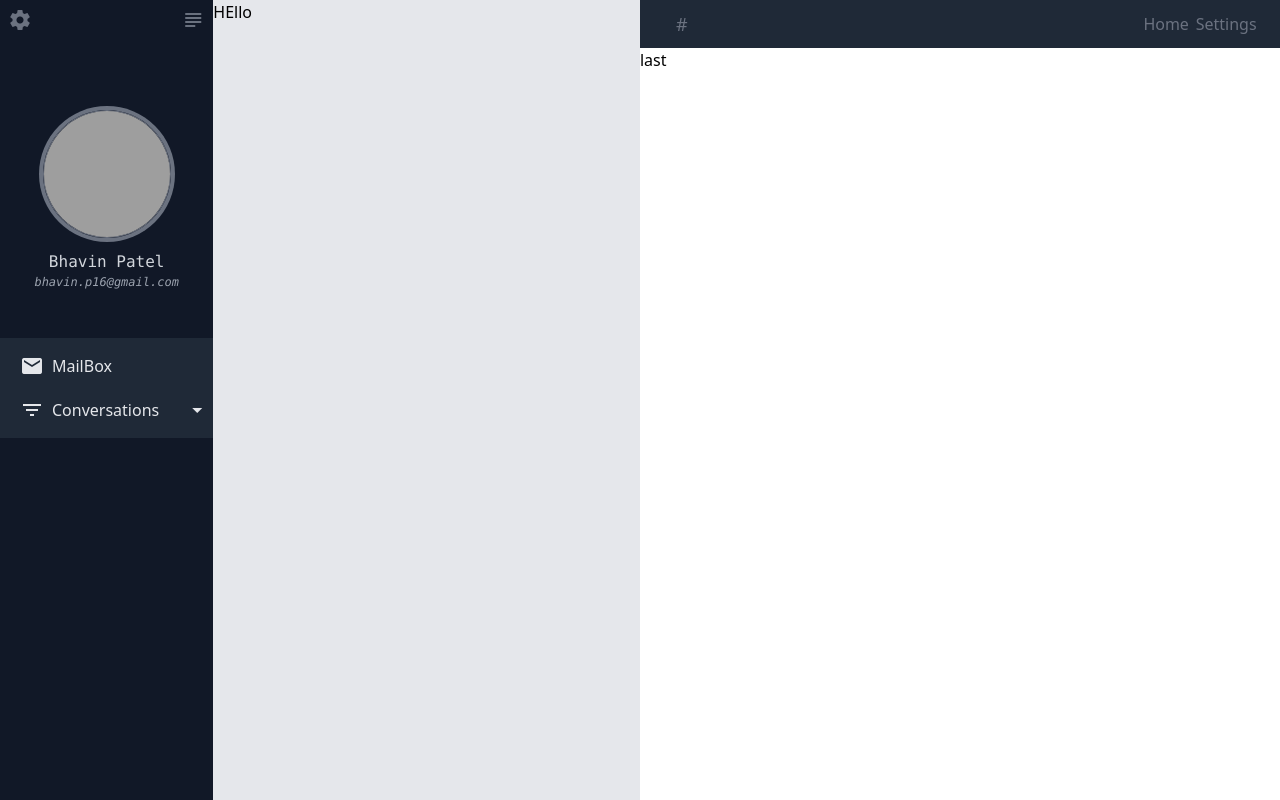
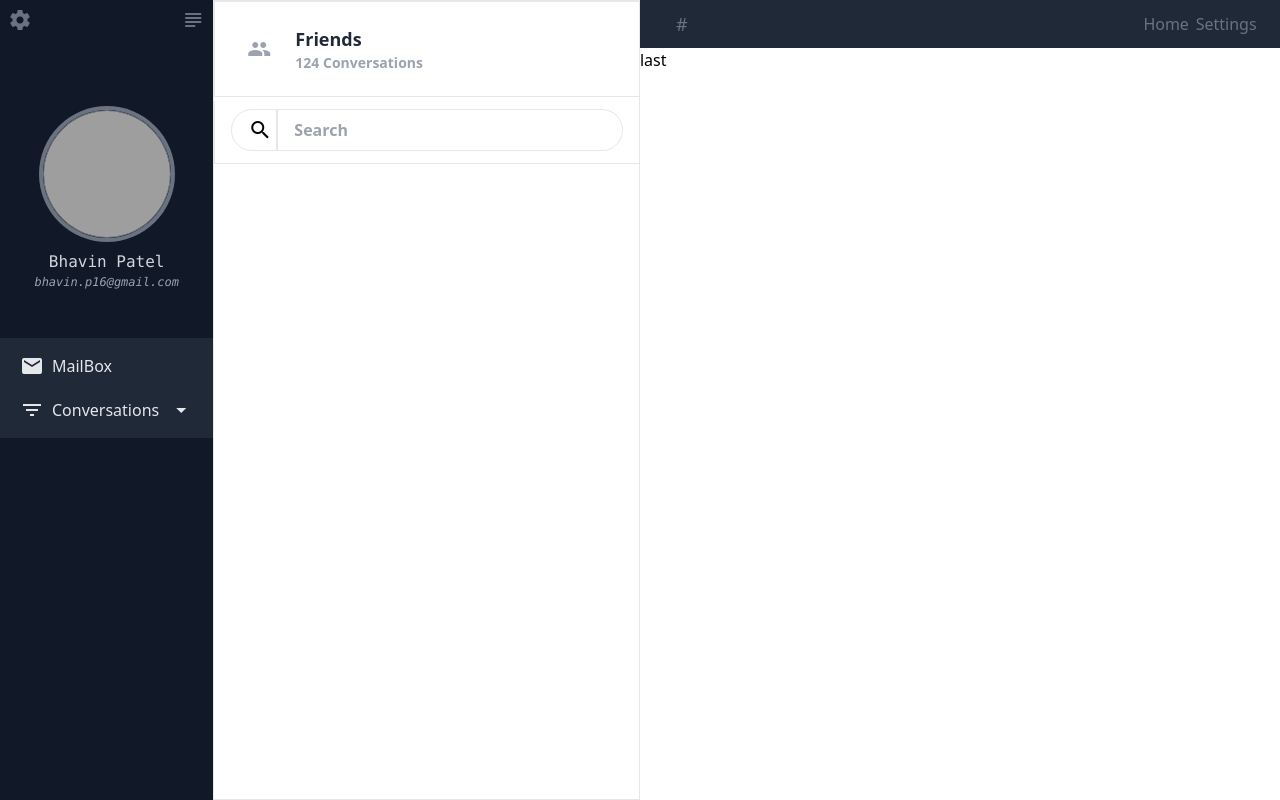
Before and after one commit to bhavinp16/Swift, a React (Create React App) app in the folder client/swift/: page / in a window 1280 px wide. Built offline with nearby package versions, Linux system fonts and the light colour scheme; grey boxes are pictures that could not be loaded.

Commit message:
second col topbar done

```diff
--- a/client/swift/src/Components/Col1selections.js
+++ b/client/swift/src/Components/Col1selections.js
@@ -20,10 +20,10 @@ function Col1selections() {
     }
 
     return (
-        <div className="flex flex-col justify-begin mt-12 bg-gray-800 w-full ">
-            <button className="text-gray-200 w-full mt-2 hover:bg-gray-700 text-md mx-2 flex justify-begin px-3 py-2 focus:outline-none focus:bg-gray-700 rounded rounded-lg" onClick={maildropb}><i className="material-icons">mail</i> <p className="ml-2">MailBox</p> </button>
+        <div className="flex flex-col justify-begin mt-12 bg-gray-800 ">
+            <button className="text-gray-200  mt-2 hover:bg-gray-700 text-md mx-2 flex justify-begin px-3 py-2 focus:outline-none focus:bg-gray-700 rounded rounded-lg" onClick={maildropb}><i className="material-icons">mail</i> <p className="ml-2">MailBox</p> </button>
 
-            <button className="text-gray-200 w-full mt-1 mb-2 hover:bg-gray-700 focus:bg-gray-700 text-md mx-2 flex justify-begin px-3 py-2 focus:outline-none flex justify-between rounded rounded-lg" onClick={conversationb}>
+            <button className="text-gray-200 mt-1 mb-2 hover:bg-gray-700 focus:bg-gray-700 text-md mx-2 flex justify-begin px-3 py-2 focus:outline-none flex justify-between rounded rounded-lg" onClick={conversationb}>
             <div className="flex "><i className="material-icons">filter_list</i><p className="ml-2">Conversations</p> </div>
             <i class="material-icons ">arrow_drop_down</i> </button>
 
--- a/client/swift/src/Components/SecondCol.js
+++ b/client/swift/src/Components/SecondCol.js
@@ -1,9 +1,10 @@
 import React from 'react'
+import Secondcoltopbar from './Secondcoltopbar'
 
 function SecondCol() {
     return (
-        <div className="bg-gray-200 w-2/6">
-            HEllo
+        <div className="border border-gray-200 w-2/6">
+            <Secondcoltopbar type='Friends' chatnos='124' />
         </div>
     )
 }
--- /dev/null
+++ b/client/swift/src/Components/Secondcoltopbar.js
@@ -0,0 +1,25 @@
+import React from 'react'
+
+function Secondcoltopbar({type, chatnos}) {
+    return (
+        <div>
+            {/*  top bar */}
+            <div className="flex mb-1 h-24 border border-r-0 border-gray-200 p-6 items-center">
+                <i className="material-icons pl-2 pr-6 text-gray-400">group</i>
+                <div >
+                    <p className="text-gray-800 font-sans font-semibold text-lg ">{type}</p>
+                    <p className="text-gray-400 font-sans font-semibold text-sm"> {chatnos} Conversations</p>
+                </div>
+            </div>
+
+            {/* search bar */}
+            <div className="flex border border-r-0 border-t-0 border-gray-200 justify-center items-center p-4 pt-0 pb-1">
+                <i className="material-icons border border-gray-200 p-2 pl-4 pr-1 rounded-l-full">search</i>
+                <input type="search" className="rounded rounded-r-full my-2 w-full flex p-2 pl-4 border border-bg-gray-100 focus:outline-none text-gray-600 font-semibold" placeholder="Search " spellCheck="false" />
+            </div>
+
+        </div>
+    )
+}
+
+export default Secondcoltopbar
--- a/client/swift/src/pages/Home.js
+++ b/client/swift/src/pages/Home.js
@@ -8,7 +8,7 @@ function Home() {
         <div>
             <div className="flex flex-row h-screen">
                 <FirstCol/>
-                <SecondCol/>
+                <SecondCol />
                 <LastCol/>
             </div>
         </div>
```
Also changed, not shown: client/swift/src/Context/typecontext.js (added, +12 -0 lines), 2 other files (tests, documents, lock files or other folders).
